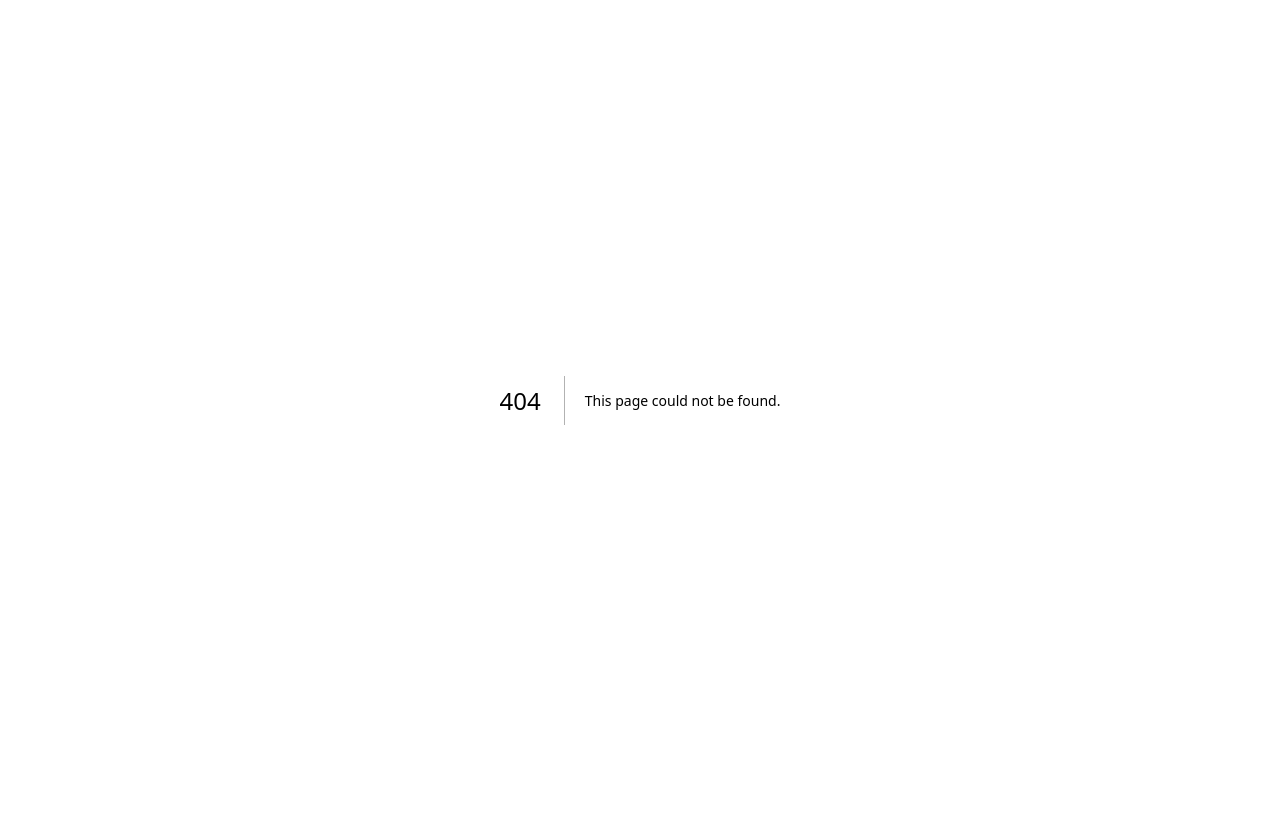
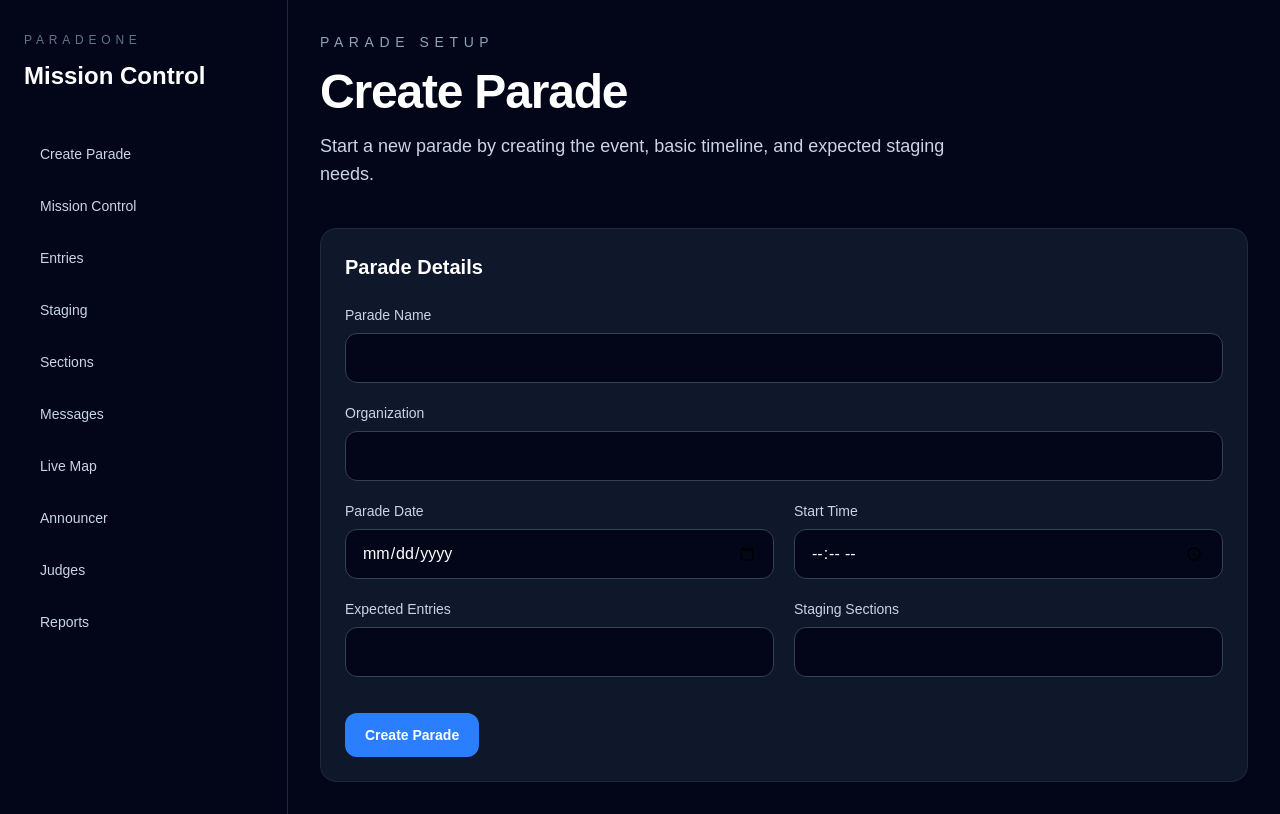
Before and after one commit to boejoyd/paradeone, a Next.js app: page /create-parade in a window 1280 px wide. Before the commit this address had no page. Built offline with nearby package versions, Linux system fonts and the light colour scheme.

Commit message:
Add create parade page

```diff
--- /dev/null
+++ b/app/create-parade/page.tsx
@@ -0,0 +1,63 @@
+import { AppShell } from "@/components/layout/AppShell";
+import { Button } from "@/components/ui/Button";
+import { Card } from "@/components/ui/Card";
+
+export default function CreateParadePage() {
+  return (
+    <AppShell>
+      <div className="mb-10">
+        <p className="text-sm uppercase tracking-[0.4em] text-slate-400">
+          Parade Setup
+        </p>
+        <h2 className="mt-4 text-5xl font-bold tracking-tight">
+          Create Parade
+        </h2>
+        <p className="mt-4 max-w-2xl text-lg text-slate-300">
+          Start a new parade by creating the event, basic timeline, and expected staging needs.
+        </p>
+      </div>
+
+      <Card title="Parade Details">
+        <form className="mt-6 grid gap-5">
+          <label className="grid gap-2">
+            <span className="text-sm font-medium text-slate-300">Parade Name</span>
+            <input className="rounded-xl border border-slate-700 bg-slate-950 px-4 py-3 text-white" />
+          </label>
+
+          <label className="grid gap-2">
+            <span className="text-sm font-medium text-slate-300">Organization</span>
+            <input className="rounded-xl border border-slate-700 bg-slate-950 px-4 py-3 text-white" />
+          </label>
+
+          <div className="grid gap-5 md:grid-cols-2">
+            <label className="grid gap-2">
+              <span className="text-sm font-medium text-slate-300">Parade Date</span>
+              <input type="date" className="rounded-xl border border-slate-700 bg-slate-950 px-4 py-3 text-white" />
+            </label>
+
+            <label className="grid gap-2">
+              <span className="text-sm font-medium text-slate-300">Start Time</span>
+              <input type="time" className="rounded-xl border border-slate-700 bg-slate-950 px-4 py-3 text-white" />
+            </label>
+          </div>
+
+          <div className="grid gap-5 md:grid-cols-2">
+            <label className="grid gap-2">
+              <span className="text-sm font-medium text-slate-300">Expected Entries</span>
+              <input type="number" className="rounded-xl border border-slate-700 bg-slate-950 px-4 py-3 text-white" />
+            </label>
+
+            <label className="grid gap-2">
+              <span className="text-sm font-medium text-slate-300">Staging Sections</span>
+              <input type="number" className="rounded-xl border border-slate-700 bg-slate-950 px-4 py-3 text-white" />
+            </label>
+          </div>
+
+          <div className="pt-4">
+            <Button>Create Parade</Button>
+          </div>
+        </form>
+      </Card>
+    </AppShell>
+  );
+}
```
